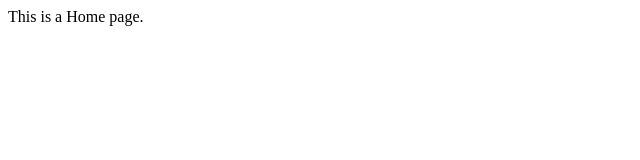
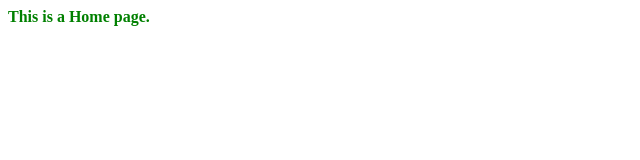
Before and after one commit to hisami/react-ts-template, a React app: page / in a window 1280 px wide. Shown: the top 160 px of the page, without its empty margins (0-640 px from the left). Built offline with nearby package versions, Linux system fonts and the light colour scheme.

Commit message:
feat: Emotionの導入

```diff
--- a/package.json
+++ b/package.json
@@ -11,6 +11,7 @@
   "author": "",
   "license": "ISC",
   "dependencies": {
+    "@emotion/css": "^11.1.3",
     "react": "^17.0.1",
     "react-dom": "^17.0.1",
     "react-router-dom": "^5.2.0"
--- a/src/pages/Home/index.tsx
+++ b/src/pages/Home/index.tsx
@@ -1,7 +1,13 @@
 import React from "react";
+import { css } from "@emotion/css";
 
 const Home: React.FC = () => {
-  return <div>This is a Home page.</div>;
+  return <div className={styleSample}>This is a Home page.</div>;
 };
 
+const styleSample = css({
+  color: "green",
+  fontWeight: "bold",
+});
+
 export default Home;
```
Also changed, not shown: 2 other files (tests, documents, lock files or other folders).
